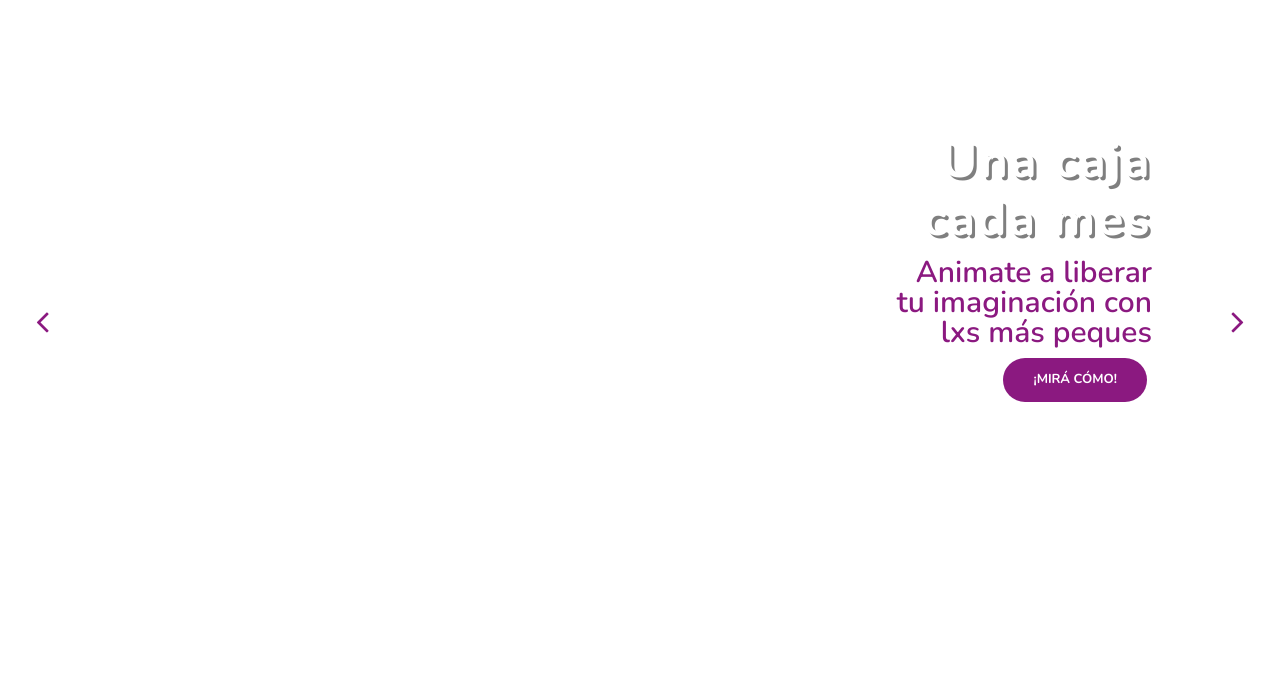
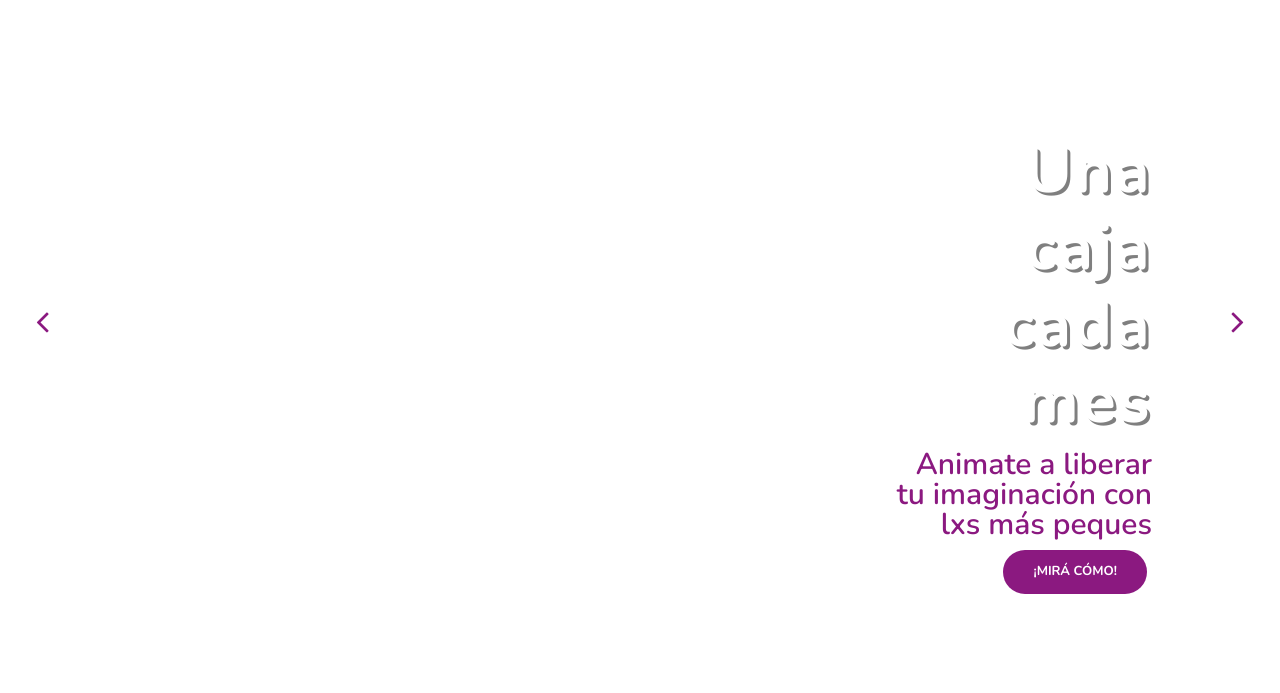
Before and after one commit to AnabellaFernandez/craftkidsclubviejo, a plain HTML site: page index.html in a window 1280 px wide. Shown: the part 107-800 px from the top of the page. Drawn offline with nearby package versions, Linux system fonts and the light colour scheme; a web font is replaced by a local one.

Commit message:
cambie titulo  devuelta

```diff
--- a/assets/css/templatemo-finance-business.css
+++ b/assets/css/templatemo-finance-business.css
@@ -489,7 +489,7 @@ ul.slick-dots {
 	font-family: 'Nunito', sans-serif;
   margin-bottom: 10px;
 /*  text-transform: uppercase;*/
-  font-size: 3REM;
+  font-size: 4REM;
   font-weight: 700;
   letter-spacing: 2.5px;
   color:#FFF;
```
